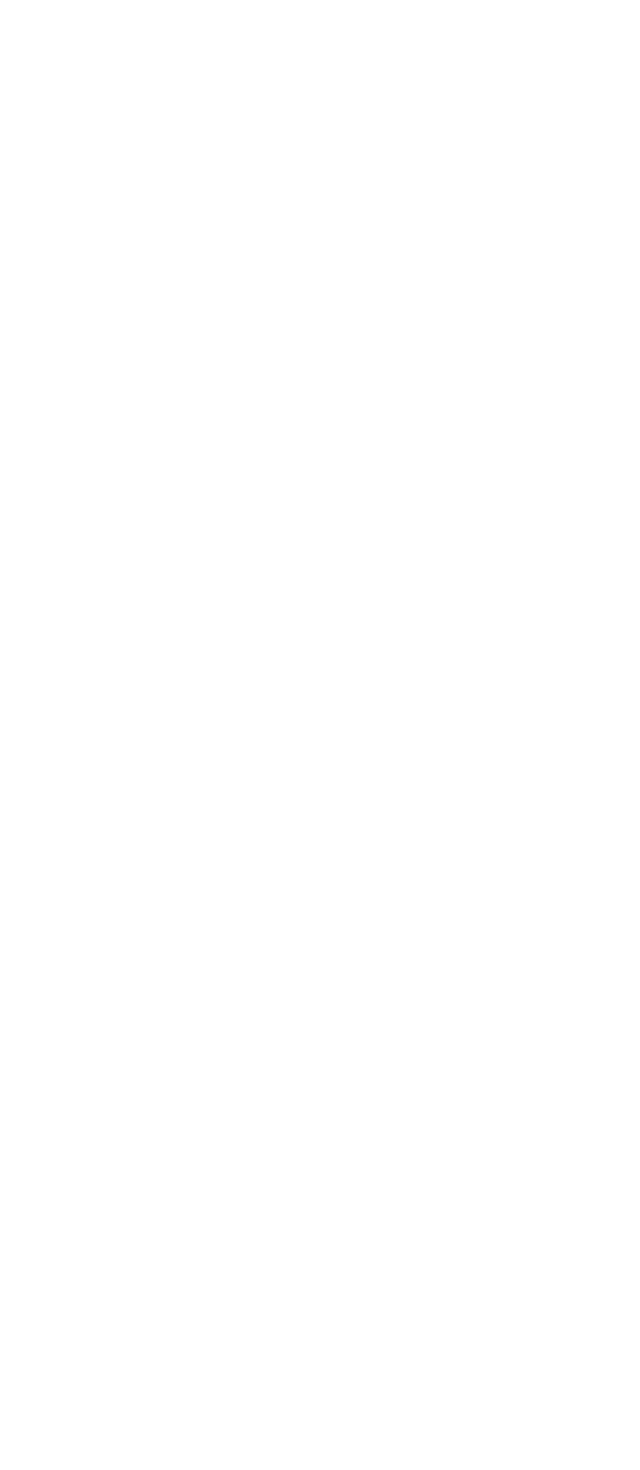
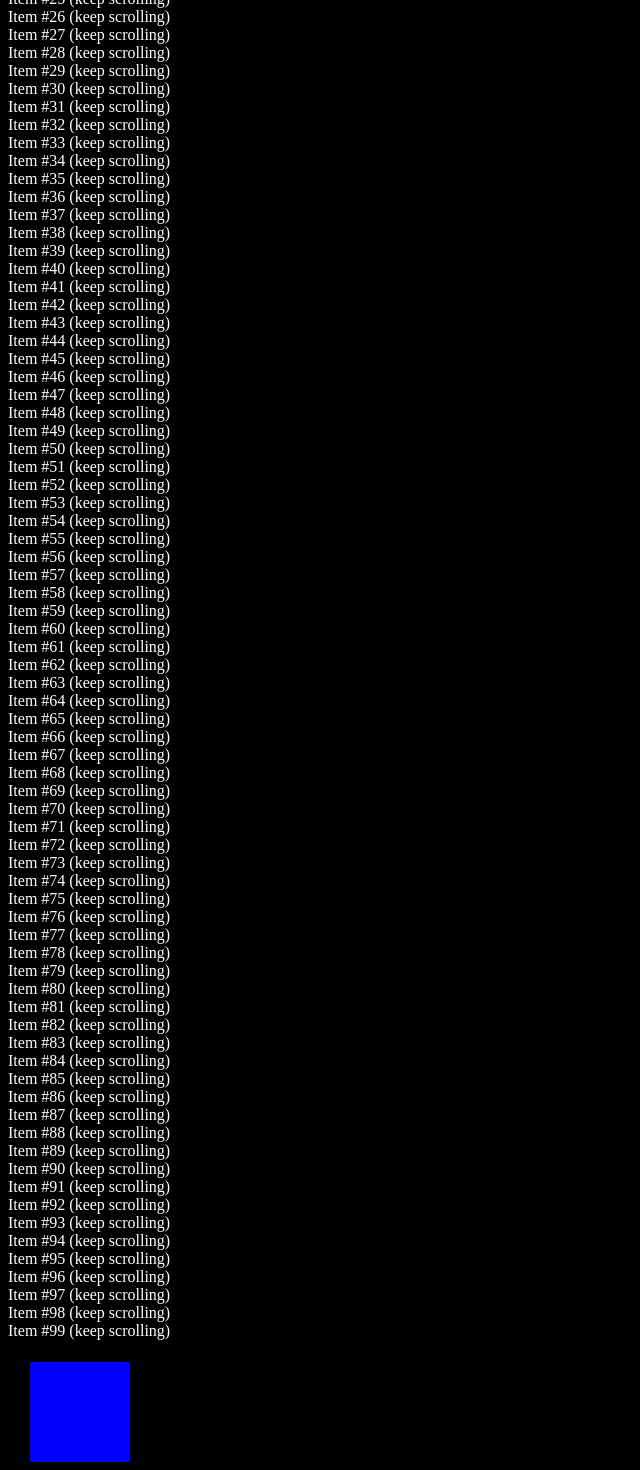
Before and after one commit to YukoKano/playground, a Next.js app: page /react/useeffectcheck in a window 1280 px wide. Shown: the part 700-2170 px from the top of the page, without its empty margins (0-640 px from the left). Before the commit the page ends 800 px from the top, so only its background shows below. Built offline with nearby package versions, Linux system fonts and the light colour scheme.

Commit message:
VisiblityTrackingの追加

```diff
--- /dev/null
+++ b/src/app/_components/UseEffectItem/VisiblityTracking.jsx
@@ -0,0 +1,67 @@
+"use client";
+
+import { useRef, useEffect } from "react";
+
+const Box = () => {
+  const ref = useRef(null); // これってnull指定する必要あるのかな
+
+  console.log(ref.current);
+
+  useEffect(() => {
+    const div = ref.current;
+    const observer = new IntersectionObserver(
+      (entries) => {
+        const entry = entries[0]; // 同じ画面に入る場合、ここをいじればいい？
+        if (entry.isIntersecting) {
+          // 全部映ったら発火する？
+          document.body.style.backgroundColor = "black";
+          document.body.style.color = "white";
+        } else {
+          document.body.style.backgroundColor = "white";
+          document.body.style.color = "black";
+        }
+      },
+      { threshold: 1.0 }
+    );
+
+    observer.observe(div);
+
+    return () => {
+      // ()に括らないといけない？
+      observer.disconnect();
+    };
+  }, []);
+
+  return (
+    <div
+      ref={ref}
+      style={{
+        margin: 20,
+        height: 100,
+        width: 100,
+        border: "2px solid black",
+        backgroundColor: "blue",
+      }}
+    />
+  );
+};
+
+const LongSection = () => {
+  const items = [];
+  for (let i = 0; i < 100; i++) {
+    items.push(<li key={i}>Item #{i} (keep scrolling)</li>);
+  }
+  return <ul style={{ display: "block" }}>{items}</ul>;
+};
+
+export const VisiblityTracking = () => {
+  return (
+    <>
+      <LongSection />
+      <Box />
+      <LongSection />
+      <Box />
+      <LongSection />
+    </>
+  );
+};
--- a/src/app/_components/UseEffectItem/index.jsx
+++ b/src/app/_components/UseEffectItem/index.jsx
@@ -2,3 +2,4 @@ export * from "./ChatRoomConnection";
 export * from "./BrowserDom";
 export * from "./FadeInAnimationComp";
 export * from "./ModalDialog";
+export * from "./VisiblityTracking";
--- a/src/app/react/useeffectcheck/page.jsx
+++ b/src/app/react/useeffectcheck/page.jsx
@@ -3,6 +3,7 @@ import {
   ChatRoomConnection,
   FadeInAnimationComp,
   ModalDialog,
+  VisiblityTracking,
 } from "@/app/_components/UseEffectItem";
 
 export default function useeffectcheck() {
@@ -21,6 +22,7 @@ export default function useeffectcheck() {
       <BrowserDom />
       <FadeInAnimationComp />
       <ModalDialog />
+      <VisiblityTracking />
     </>
   );
 }
```
